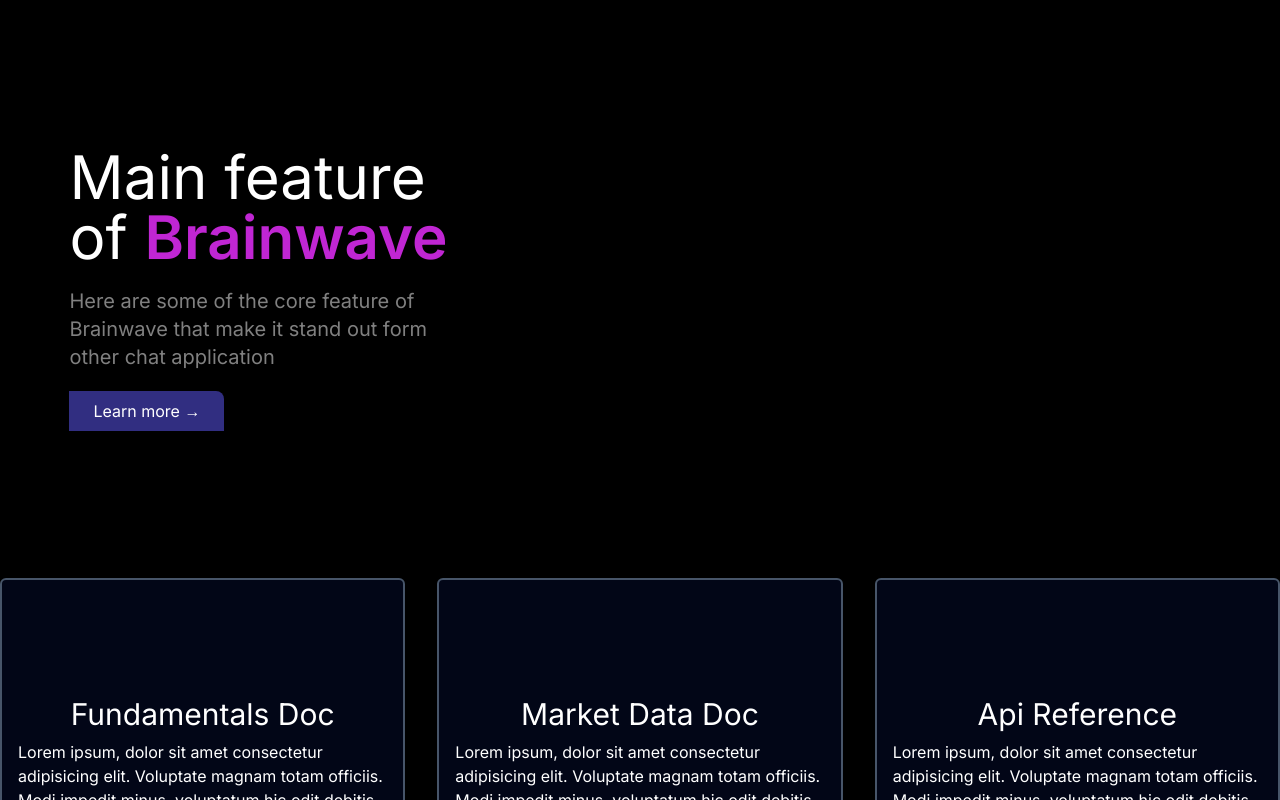
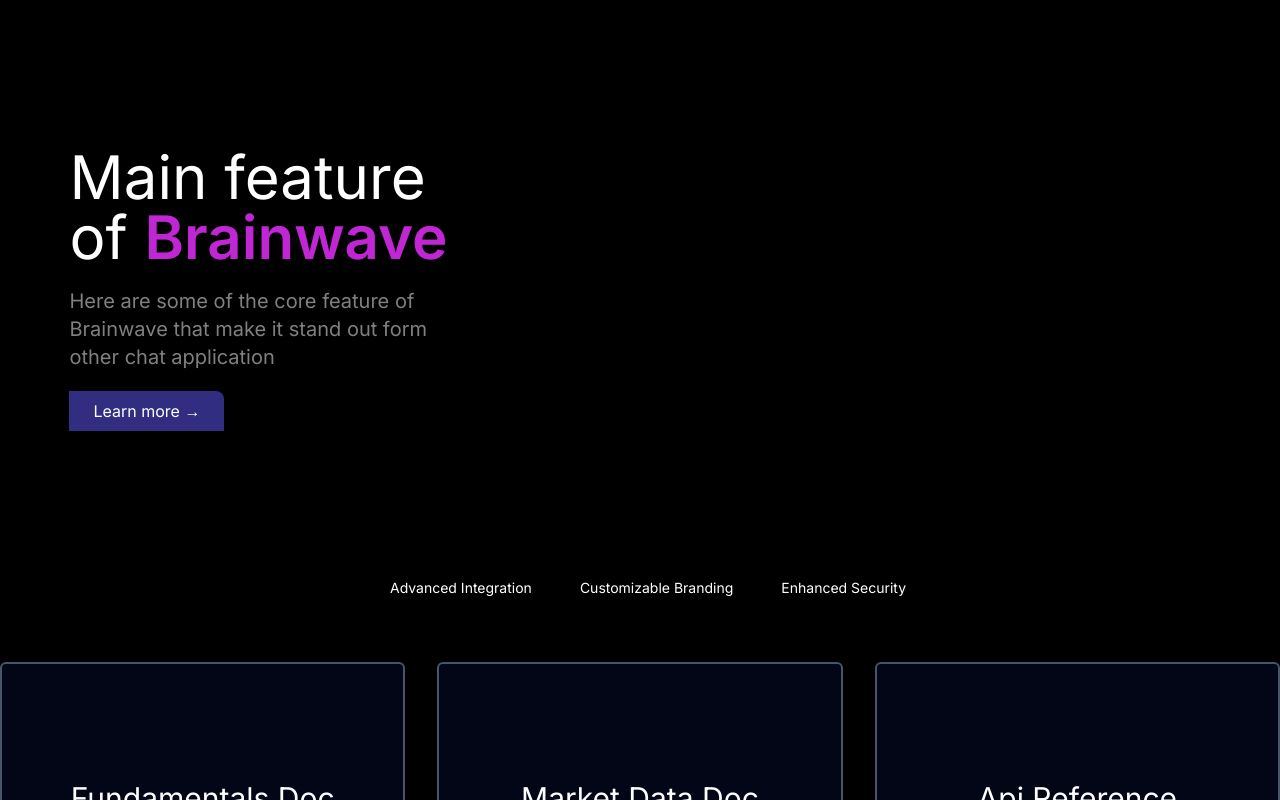
Before and after one commit to minhazpro3/blogger-client, a Next.js app: page / in a window 1280 px wide. Shown: the top 800 px of the page. Built offline with nearby package versions, Linux system fonts and the light colour scheme.

Commit message:
added aos package

```diff
--- a/app/page.tsx
+++ b/app/page.tsx
@@ -1,5 +1,6 @@
 "use client"
 import HomeBanner from '@/components/home/Banner'
+import HomeTrustSecurity from '@/components/home/Banner_trust_security'
 import Docs from '@/components/home/banner_doc/Docs'
 import Help_articles from '@/components/home/banner_doc/Help_articles'
 import React from 'react'
@@ -10,6 +11,7 @@
       <div className="my-8">
 
       <HomeBanner/>
+      <HomeTrustSecurity/>
       <Docs />
       <Help_articles/>
       </div>
--- /dev/null
+++ b/src/components/home/Banner_trust_security.tsx
@@ -0,0 +1,62 @@
+import React, { useRef } from "react";
+
+export default function HomeTrustSecurity() {
+    const ref = useRef(null);
+    React.useEffect(() => {
+        import("@lottiefiles/lottie-player");
+    });
+
+    return (
+        <div className="container mx-auto px-8 md:px-0 my-12">
+            <div className="flex justify-center">
+
+
+                <div className="sm:flex justify-evenly md:justify-around items-center">
+                    <div className="flex items-center gap-4  px-4 md:6 rounded-md ">
+
+                        <div>
+                            <lottie-player
+                                id="firstLottie"
+                                ref={ref}
+                                autoplay
+                                loop
+                                mode="normal"
+                                src="https://assets9.lottiefiles.com/packages/lf20_u4g6bqib.json"
+                                style={{ width: "50px", height: "50px" }}
+                            ></lottie-player>
+                        </div>
+                        <h4 className="text-white text-xl sm:text-sm">Advanced Integration</h4>
+                    </div>
+                    <div className="flex items-center gap-4  px-4 md:6 rounded-md my-2 sm:my-0 ">
+
+                        <div>
+                            <lottie-player
+                                id="firstLottie"
+                                ref={ref}
+                                autoplay
+                                loop
+                                mode="normal"
+                                src="https://assets4.lottiefiles.com/packages/lf20_jcTRQijNzu.json"
+                                style={{ width: "50px", height: "50px" }}
+                            ></lottie-player>
+
+                        </div>
+                        <h4 className="text-white text-xl sm:text-sm">Customizable Branding</h4>
+                    </div>
+                    <div className="flex items-center gap-4  px-4 md:6 rounded-md ">
+                        <div>  <lottie-player
+                            id="firstLottie"
+                            ref={ref}
+                            autoplay
+                            loop
+                            mode="normal"
+                            src="https://assets1.lottiefiles.com/packages/lf20_MbebXrwitI.json"
+                            style={{ width: "50px", height: "50px" }}
+                        ></lottie-player></div>
+                        <h4 className="text-white text-xl sm:text-sm">Enhanced Security</h4>
+                    </div>
+                </div>
+            </div>
+        </div>
+    )
+}
```
